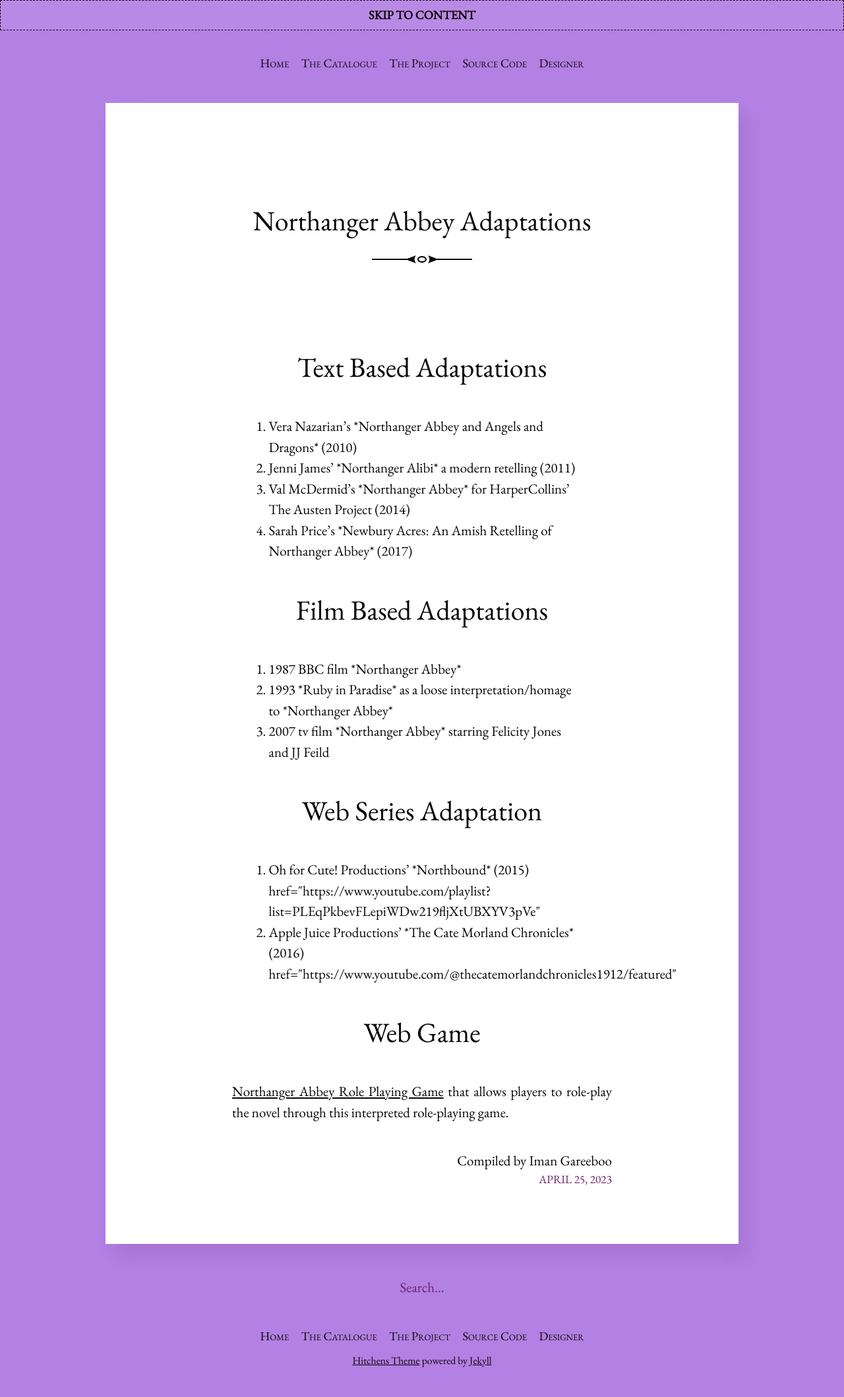
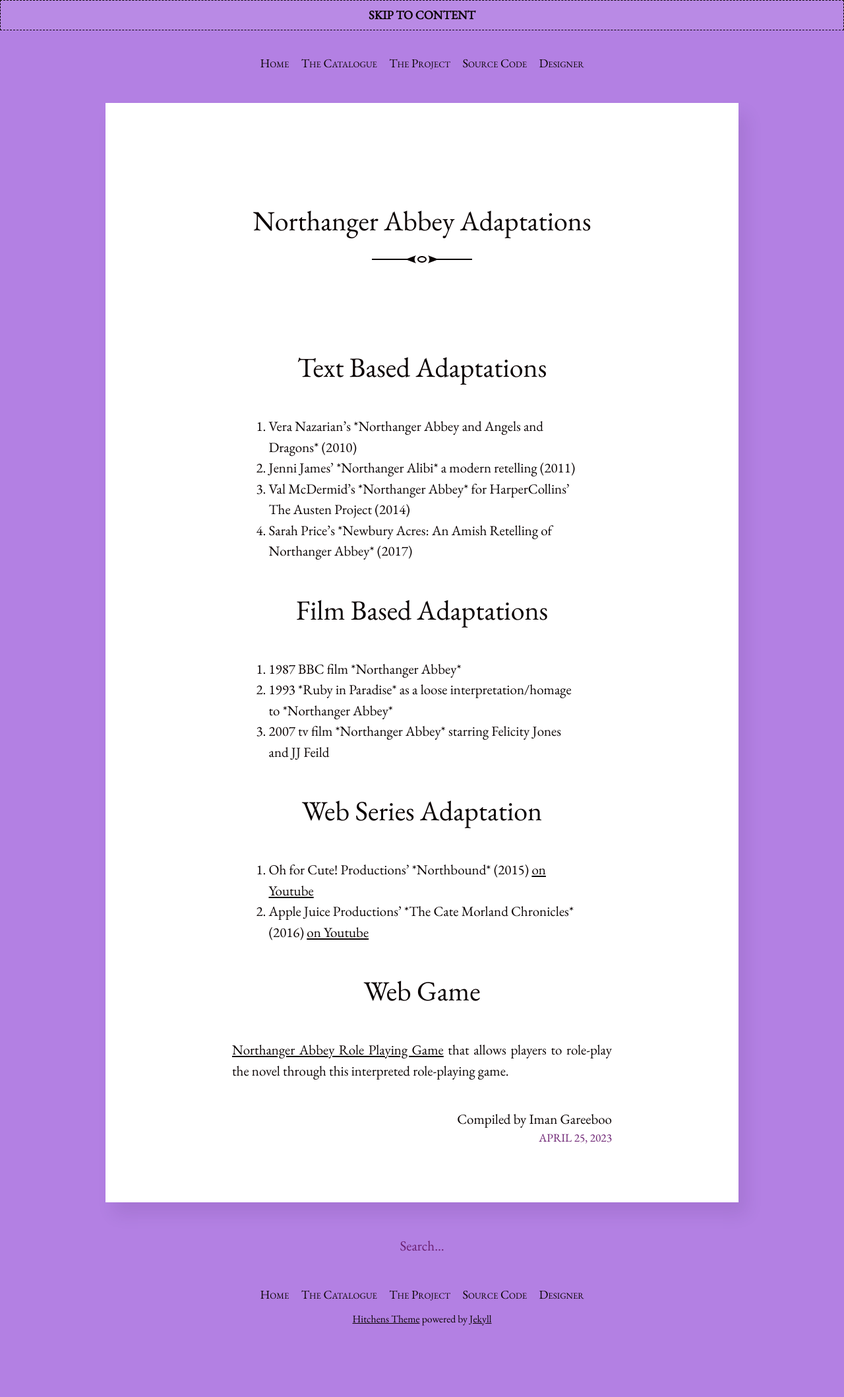
Before and after one commit to imangareeboo/Austen_Adaptations, a Jekyll site: the page built from _posts/2023-04-25-5.Northanger-Abbey-Adaptations.md, in a window 1280 px wide. Shown: the whole page at 66% size. Built offline with Jekyll 4.4.1, drawn with Linux system fonts in a browser that asks for light colours; after the commit the page ends 2054 px from its top, so only the background shows below that.

Commit message:
Update 2023-04-25-5.Northanger-Abbey-Adaptations.md

```diff
--- a/_posts/2023-04-25-5.Northanger-Abbey-Adaptations.md
+++ b/_posts/2023-04-25-5.Northanger-Abbey-Adaptations.md
@@ -22,8 +22,8 @@ layout: post
 
 ## Web Series Adaptation
 <ol>
-<li> Oh for Cute! Productions’ *Northbound* (2015) <a title="on Youtube"> href="https://www.youtube.com/playlist?list=PLEqPkbevFLepiWDw219fljXtUBXYV3pVe"</a></li>
-<li> Apple Juice Productions’ *The Cate Morland Chronicles* (2016) <a title="on Youtube"> href="https://www.youtube.com/@thecatemorlandchronicles1912/featured"</a></li>
+<li> Oh for Cute! Productions’ *Northbound* (2015) <a href="https://www.youtube.com/playlist?list=PLEqPkbevFLepiWDw219fljXtUBXYV3pVe">on Youtube</a></li>
+<li> Apple Juice Productions’ *The Cate Morland Chronicles* (2016) <a href="https://www.youtube.com/@thecatemorlandchronicles1912/featured">on Youtube</a></li>
 </ol>
 
 ## Web Game
```
